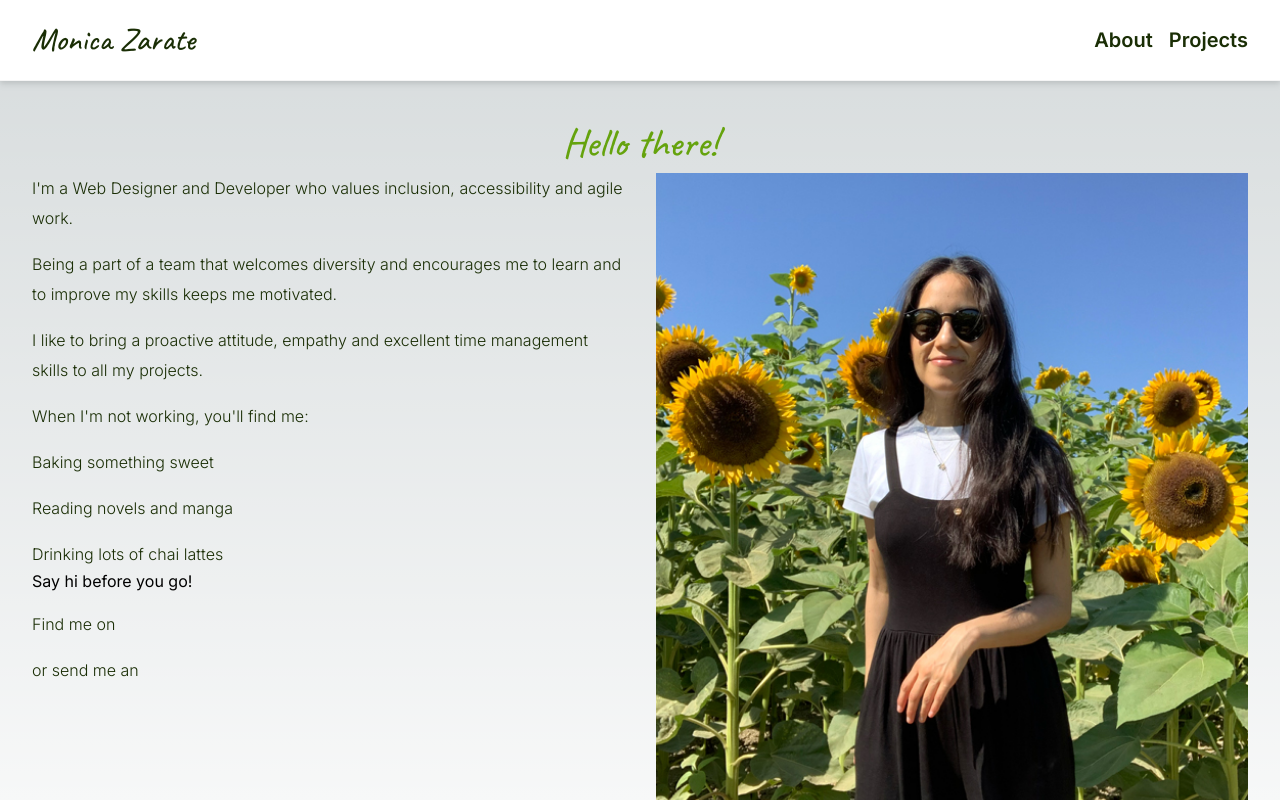
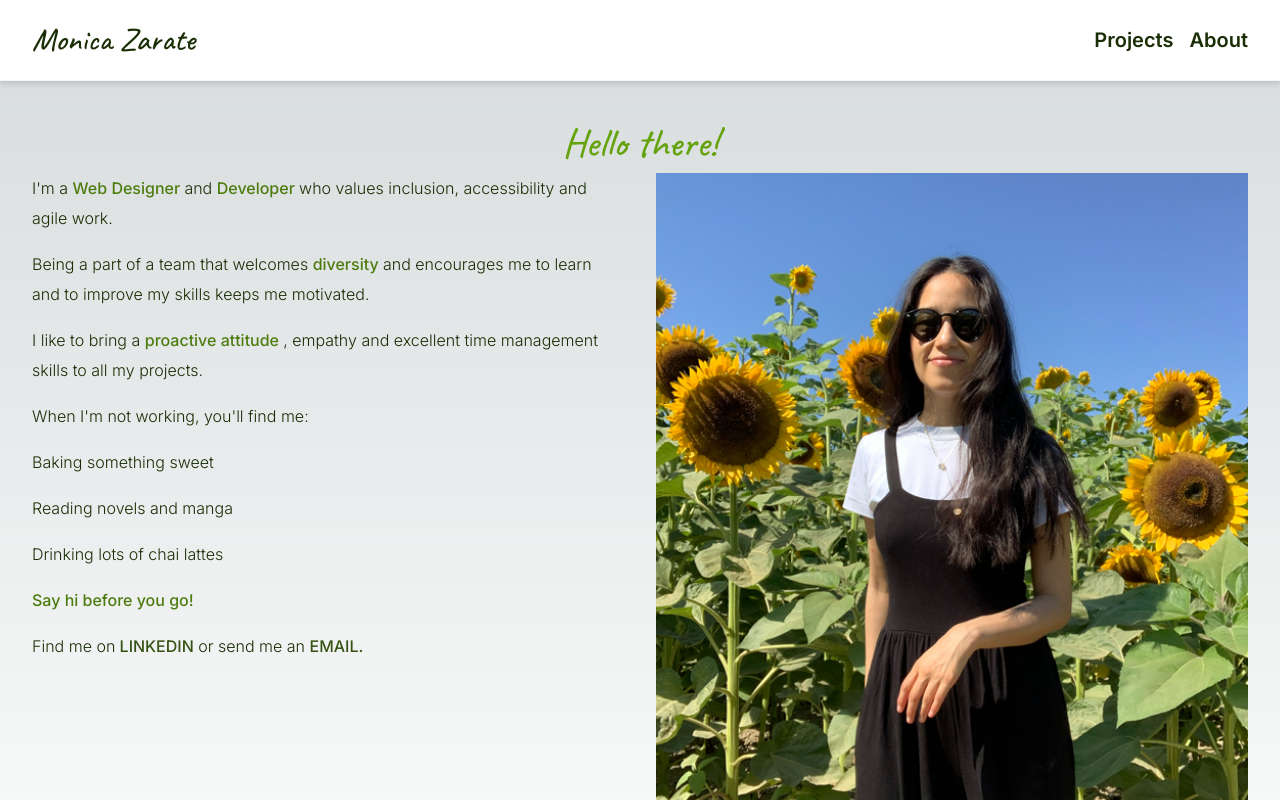
Before and after one commit to monica-zarate/nextjs-portfolio, a Next.js app: page /about in a window 1280 px wide. Shown: the top 800 px of the page. Built offline with nearby package versions, Linux system fonts and the light colour scheme.

Commit message:
About Page WIP.

```diff
--- a/src/app/(routes)/about/page.tsx
+++ b/src/app/(routes)/about/page.tsx
@@ -6,7 +6,10 @@ import { caveat } from "../../fonts";
 
 //Project imports
 import { monicaAboutPhoto } from "../../../assets/";
-import { pagesContent } from "@/app/constants";
+import { pagesContent, social } from "@/app/constants";
+
+const linkedInData = social[0];
+const emailData = social[2];
 
 export default function About() {
 
@@ -37,8 +40,12 @@ export default function About() {
             <div className="flex">
                 <div className="basis-1/2 mr-4">
                     <ul>
-                        {pagesContent.about.copy.p.map((__, i) => (
-                            <li key={i} className={`${i === 0 ? "" : "mt-4"} text-lime-950 text-body`}>{__}</li>
+                        {pagesContent.about.copy.p.map((paragraph, i) => (
+                            <li key={i} className={i === 0 ? "" : "mt-4"}>
+                            {paragraph.map((__, i) => (
+                                <span key={i} className={`${__.isHighlight ? "text-lime-700 text-bodyBold" : "text-lime-950 text-body"}`}>{`${__.content} `}</span>
+                            ))}
+                            </li>
                         ))}
                     </ul>
                     <p className="text-lime-950 text-body mt-4">{pagesContent.about.copy.ul.title}</p>
@@ -47,11 +54,22 @@ export default function About() {
                             <li key={i} className="text-lime-950 text-body mt-4">{p}</li>
                         ))}
                     </ul>
-                    <h4>{pagesContent.about.copy.cta.title}</h4>
+                    <h4 className="text-lime-700 text-bodyBold mt-4">{pagesContent.about.copy.cta.title}</h4>
                     <ul>
-                        {pagesContent.about.copy.cta.p.map((__, i) => (
-                            <li key={i} className="text-lime-950 text-body mt-4">{__}</li>
-                        ))}
+                        <li className="mt-4">
+                            {pagesContent.about.copy.cta.p.slice(0,1).map((__, i) => (
+                                <span key={i}>
+                                    <span className="text-lime-950 text-body">{__}</span>
+                                    <a href={linkedInData.url} title={linkedInData.title} className="text-lime-900 text-bodyBold hover:text-lime-700 delay-200 duration-200 ease-in-out uppercase">{` ${linkedInData.network}`}</a>
+                                </span>
+                            ))}
+                            {pagesContent.about.copy.cta.p.slice(1,2).map((__, i) => (
+                                <span key={i}>
+                                    <span className="text-lime-950 text-body">{` ${__} `}</span>
+                                    <a href={emailData.url} title={emailData.title} className="text-lime-900 text-bodyBold hover:text-lime-700 delay-200 duration-200 ease-in-out uppercase">{`${emailData.network}.`}</a>
+                                </span>
+                            ))}
+                        </li>
                     </ul>
                 </div>
                 <div className="basis-1/2 ml-4">
--- a/src/app/constants/index.js
+++ b/src/app/constants/index.js
@@ -3,12 +3,12 @@ import { faGithub, faLinkedin } from "@fortawesome/free-brands-svg-icons";
 
 export const routes = [
   {
+    id: "projects",
+    title: "Projects",
+  },
+  {
     id: "about",
     title: "About",
-  },
-  {
-    id: "projects",
-    title: "Projects",
   },
 ];
 
@@ -50,9 +50,69 @@ export const pagesContent = {
     copy: {
       h1: "Hello there!",
       p: [
-        "I'm a Web Designer and Developer who values inclusion, accessibility and agile work.",
-        "Being a part of a team that welcomes diversity and encourages me to learn and to improve my skills keeps me motivated.",
-        "I like to bring a proactive attitude, empathy and excellent time management skills to all my projects.",
+        [
+          {
+            id: "1",
+            content: "I'm a",
+            isHighlight: false,
+          },
+          {
+            id: "2",
+            content: "Web Designer",
+            isHighlight: true,
+          },
+          {
+            id: "3",
+            content: "and",
+            isHighlight: false,
+          },
+          {
+            id: "4",
+            content: "Developer",
+            isHighlight: true,
+          },
+          {
+            id: "5",
+            content: "who values inclusion, accessibility and agile work.",
+            isHighlight: false,
+          },
+        ],
+        [
+          {
+            id: "1",
+            content: "Being a part of a team that welcomes",
+            isHighlight: false,
+          },
+          {
+            id: "2",
+            content: "diversity",
+            isHighlight: true,
+          },
+          {
+            id: "3",
+            content:
+              "and encourages me to learn and to improve my skills keeps me motivated.",
+            isHighlight: false,
+          },
+        ],
+        [
+          {
+            id: "1",
+            content: "I like to bring a",
+            isHighlight: false,
+          },
+          {
+            id: "2",
+            content: "proactive attitude",
+            isHighlight: true,
+          },
+          {
+            id: "3",
+            content:
+              ", empathy and excellent time management skills to all my projects.",
+            isHighlight: false,
+          },
+        ],
       ],
       ul: {
         title: "When I'm not working, you'll find me:",
```
